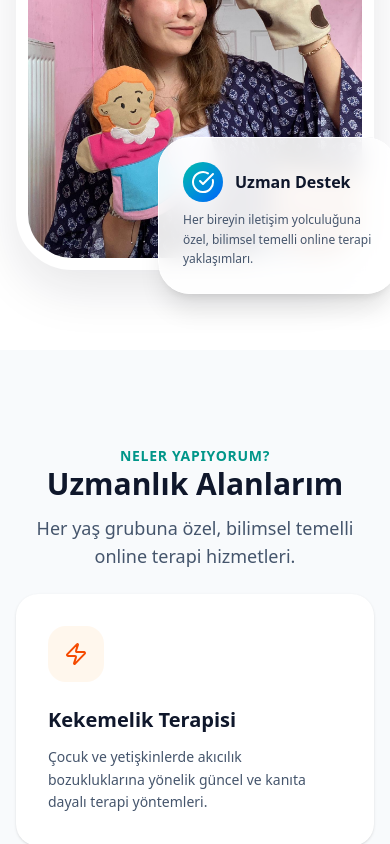
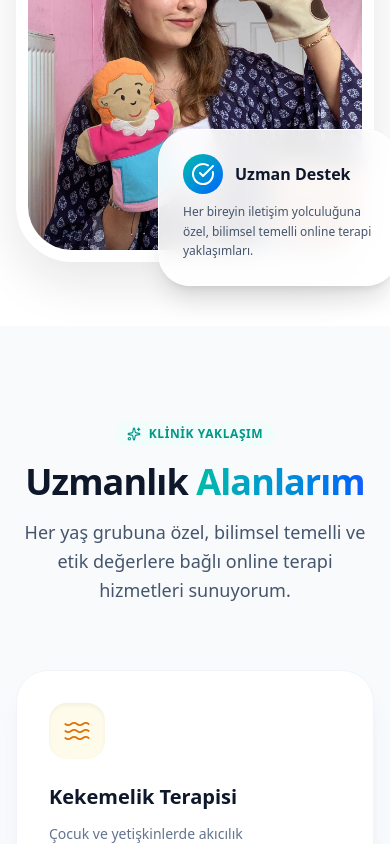
Before and after one commit to Buraktalhaa/onlinedktterapi, a Next.js app: page / in a window 390 px wide. Shown: the part 1156-2000 px from the top of the page. Built offline with nearby package versions, Linux system fonts and the light colour scheme.

Commit message:
fix: navbar tablet responsiveness and logo scroll to top

```diff
--- a/src/app/api/contact/route.ts
+++ b/src/app/api/contact/route.ts
@@ -1,5 +1,6 @@
 import { Resend } from "resend";
 import { NextResponse } from "next/server";
+import { emailAddress } from "@/data/contact";
 
 const resend = new Resend(process.env.RESEND_API_KEY);
 
@@ -23,8 +24,8 @@ export async function POST(req: Request) {
 
     await resend.emails.send({
       from: "İletişim Formu <onboarding@resend.dev>",
-      to: ["talha45879@gmail.com"],
-      replyTo: email, // ✅ DOĞRU
+      to: [emailAddress],
+      replyTo: email,
       subject: `Yeni Ön Görüşme Talebi - ${name}`,
       text: `
 Yeni bir ön görüşme talebi geldi.
--- a/src/components/sections/ContactForm.tsx
+++ b/src/components/sections/ContactForm.tsx
@@ -9,7 +9,7 @@ import { Button } from "@/components/ui/button";
 import { Input } from "@/components/ui/input";
 import { Textarea } from "@/components/ui/textarea";
 import { toast } from "sonner";
-import { phoneNumber } from "@/data/contact";
+import { emailAddress, phoneNumber } from "@/data/contact";
 import { PageSection } from "@/components/layout/PageSection";
 
 export function ContactForm() {
@@ -70,7 +70,7 @@ export function ContactForm() {
                   <Mail className="size-5 text-white" />
                 </div>
                 <h4 className="font-bold text-slate-900 text-sm">E-posta</h4>
-                <p className="text-xs text-slate-500 break-all">feyza.sahan@email.com</p>
+                <p className="text-xs text-slate-500 break-all">{emailAddress}</p>
               </div>
 
               <a href={`https://wa.me/${phoneNumber}`} target="_blank" className="bg-white rounded-2xl p-5 shadow-lg shadow-slate-200/50 border border-slate-50 hover:bg-slate-50 transition-all">
--- a/src/components/sections/Expertise.tsx
+++ b/src/components/sections/Expertise.tsx
@@ -3,49 +3,52 @@
 import { services } from "@/data/expertise";
 import { motion } from "framer-motion";
 import { PageSection } from "@/components/layout/PageSection";
+import { Sparkles } from "lucide-react";
 
 export function Expertise() {
   return (
-    <PageSection id="uzmanliklar" variant="gray">
-      {/* Başlık */}
-      <div className="mx-auto mb-6 max-w-2xl text-center">
-        <h3 className="text-sm font-semibold uppercase tracking-wider text-teal-600">
-          Neler Yapıyorum?
-        </h3>
-        <h2 className="mb-3 text-3xl font-extrabold md:text-4xl">
-          Uzmanlık Alanlarım
+    <PageSection id="uzmanliklar" variant="gray" className="py-20">
+      {/* Üst Başlık Grubu */}
+      <div className="mx-auto mb-16 max-w-3xl text-center">
+        <div className="inline-flex items-center gap-2 px-3 py-1 rounded-full bg-teal-50 text-teal-600 text-xs font-bold uppercase tracking-wider mb-4">
+          <Sparkles className="size-3.5" />
+          Klinik Yaklaşım
+        </div>
+        <h2 className="mb-4 text-4xl font-extrabold text-slate-900 tracking-tight">
+          Uzmanlık <span className="text-transparent bg-clip-text bg-linear-to-r from-teal-500 to-blue-600">Alanlarım</span>
         </h2>
-        <p className="text-lg text-slate-600">
-          Her yaş grubuna özel, bilimsel temelli online terapi hizmetleri.
+        <p className="text-lg text-slate-600 leading-relaxed">
+          Her yaş grubuna özel, bilimsel temelli ve etik değerlere bağlı online terapi hizmetleri sunuyorum.
         </p>
       </div>
 
-      {/* Kartlar */}
-      <div className="grid gap-8 md:grid-cols-2 lg:grid-cols-3">
+      {/* Modernize Edilmiş Kartlar */}
+      <div className="grid gap-6 md:grid-cols-2 lg:grid-cols-3">
         {services.map((service, i) => {
           const Icon = service.icon;
 
           return (
             <motion.div
               key={service.title}
-              initial={{ opacity: 0, y: 28 }}
+              initial={{ opacity: 0, y: 20 }}
               whileInView={{ opacity: 1, y: 0 }}
-              transition={{ delay: i * 0.08 }}
+              transition={{ duration: 0.5, delay: i * 0.1 }}
               viewport={{ once: true }}
-              className="group rounded-3xl bg-white p-8 shadow-sm transition-all hover:-translate-y-2 hover:shadow-xl"
+              className="group relative overflow-hidden rounded-[2rem] bg-white p-8 border border-slate-100 shadow-xl shadow-slate-200/40 transition-all hover:-translate-y-2 hover:shadow-2xl hover:shadow-blue-500/10"
             >
-              {/* Icon */}
+              <div className="absolute -right-4 -top-4 size-24 rounded-full bg-slate-50 opacity-0 transition-opacity group-hover:opacity-100" />
+
               <div
-                className={`mb-6 flex h-14 w-14 items-center justify-center rounded-2xl ${service.color}`}
+                className={`mb-6 flex h-14 w-14 items-center justify-center rounded-2xl shadow-inner transition-transform group-hover:scale-110 group-hover:rotate-3 ${service.color}`}
               >
-                <Icon className={`h-6 w-6 ${service.iconColor}`} />
+                <Icon className={`h-7 w-7 ${service.iconColor}`} strokeWidth={1.5} />
               </div>
 
               {/* İçerik */}
-              <h4 className="mb-3 text-xl font-bold transition group-hover:text-teal-600">
+              <h4 className="mb-3 text-xl font-bold text-slate-900 group-hover:text-teal-600 transition-colors">
                 {service.title}
               </h4>
-              <p className="text-sm leading-relaxed text-slate-600">
+              <p className="text-sm leading-relaxed text-slate-500 group-hover:text-slate-600 transition-colors">
                 {service.description}
               </p>
             </motion.div>
--- a/src/components/sections/FAQ.tsx
+++ b/src/components/sections/FAQ.tsx
@@ -7,12 +7,13 @@ import {
 } from '@/components/ui/accordion';
 import { faqs } from '@/data/faq';
 import { HelpCircle, MessageCircle } from 'lucide-react';
-import { Button } from '@/components/ui/button'; // Button bileşenini dahil ettik
-import { scrollToId } from "@/lib/scrollTo"; // Scroll fonksiyonunu dahil ettik
+import { Button } from '@/components/ui/button';
+import { scrollToId } from "@/lib/scrollTo";
+import { PageSection } from '../layout/PageSection';
 
 export function FAQ() {
   return (
-    <section id="sss" className="py-20 px-6 lg:px-8 bg-white">
+    <PageSection id="sss" className="py-8 px-6 lg:px-8" variant='white'>
       <div className="max-w-4xl mx-auto">
         {/* Section Header */}
         <div className="text-center mb-12">
@@ -77,6 +78,6 @@ export function FAQ() {
           </div>
         </div>
       </div>
-    </section>
+    </PageSection>
   );
 }
--- a/src/components/sections/Hero.tsx
+++ b/src/components/sections/Hero.tsx
@@ -9,7 +9,7 @@ import { scrollToId } from "@/lib/scrollTo";
 
 export function Hero() {
   return (
-    <PageSection variant="white" className="pt-10 pb-20 md:pb-28">
+    <PageSection variant="white" className="pt-8 pb-16 md:pb-28">
       {/* Arka plan dekoru */}
       <div className="pointer-events-none absolute left-1/2 top-0 -translate-x-1/2 opacity-25 blur-3xl">
         <div className="h-96 w-xl rounded-full bg-linear-to-r from-teal-400 to-blue-400" />
--- a/src/data/contact.ts
+++ b/src/data/contact.ts
@@ -1,11 +1,11 @@
-export const phoneNumber = "905071808810";
-export const displayPhone = "+90 507 180 88 10";
+export const phoneNumber = "905051245933";
+export const displayPhone = "+90 505 124 59 33";
 export const whatsappMessage = encodeURIComponent(
     "Merhaba Feyza Hanım, online terapi süreci hakkında bilgi almak istiyorum."
 );
 
-export const instagramUrl = "https://instagram.com/feyzasahan";
+export const instagramUrl = "https://instagram.com/mugla.dilkonusma";
 export const facebookUrl = "https://facebook.com/feyzasahan";
 export const linkedinUrl = "https://linkedin.com/in/feyzasahan";
-export const mailUrl = "mailto:info@feyzasahan.com";
-export const emailAddress = "info@feyzasahan.com";
+export const mailUrl = "mailto:dktfeyzasahan@gmail.com";
+export const emailAddress = "dktfeyzasahan@gmail.com";
--- a/src/data/expertise.ts
+++ b/src/data/expertise.ts
@@ -1,10 +1,10 @@
 import {
-  MessageCircle,
-  Brain,
-  UserCheck,
-  Baby,
-  Users,
-  Zap,
+  Waves,          // Kekemelik (Akıcılık simgesi)
+  Sparkles,       // Gecikmiş Dil (Gelişim/Işıltı)
+  Mic2,           // Artikülasyon (Ses üretimi)
+  Puzzle,         // Otizm (Sosyal etkileşim/Parçaları birleştirme)
+  Activity,       // Afazi (Nörolojik aktivite)
+  HeartHandshake, // Ebeveyn Danışmanlığı (Destek ve Güven)
 } from "lucide-react";
 
 export const services = [
@@ -12,15 +12,15 @@ export const services = [
     title: "Kekemelik Terapisi",
     description:
       "Çocuk ve yetişkinlerde akıcılık bozukluklarına yönelik güncel ve kanıta dayalı terapi yöntemleri.",
-    icon: Zap,
-    color: "bg-orange-50",
-    iconColor: "text-orange-600",
+    icon: Waves,
+    color: "bg-amber-50",
+    iconColor: "text-amber-600",
   },
   {
     title: "Gecikmiş Dil ve Konuşma",
     description:
       "Konuşmaya başlamada gecikme yaşayan çocuklarda dil becerilerini destekleyici oyun temelli süreçler.",
-    icon: Baby,
+    icon: Sparkles,
     color: "bg-blue-50",
     iconColor: "text-blue-600",
   },
@@ -28,31 +28,31 @@ export const services = [
     title: "Artikülasyon Bozuklukları",
     description:
       "Seslerin (R, S, K gibi) yanlış üretilmesi durumunda doğru ses üretimini hedefleyen çalışmalar.",
-    icon: MessageCircle,
-    color: "bg-green-50",
-    iconColor: "text-green-600",
+    icon: Mic2,
+    color: "bg-emerald-50",
+    iconColor: "text-emerald-600",
   },
   {
     title: "Otizmde İletişim",
     description:
       "Otizm spektrumundaki bireylerde sosyal etkileşim ve iletişim becerilerinin geliştirilmesi.",
-    icon: Users,
-    color: "bg-purple-50",
-    iconColor: "text-purple-600",
+    icon: Puzzle,
+    color: "bg-indigo-50",
+    iconColor: "text-indigo-600",
   },
   {
     title: "Afazi ve Nörojenik Bozukluklar",
     description:
       "Beyin hasarı sonrası oluşan konuşma ve dil kayıplarında rehabilitasyon süreçleri.",
-    icon: Brain,
-    color: "bg-red-50",
-    iconColor: "text-red-600",
+    icon: Activity,
+    color: "bg-rose-50",
+    iconColor: "text-rose-600",
   },
   {
     title: "Ebeveyn Danışmanlığı",
     description:
       "Terapi sürecinin evde desteklenmesi için ailelere yönelik rehberlik ve eğitim programları.",
-    icon: UserCheck,
+    icon: HeartHandshake,
     color: "bg-teal-50",
     iconColor: "text-teal-600",
   },
```
Also changed, not shown: src/components/shared/Navbar.tsx (+17 -17 lines).
